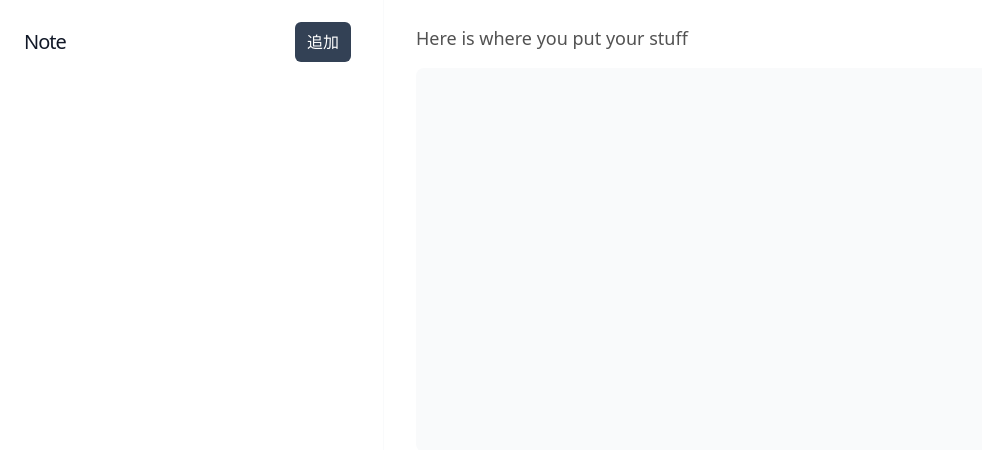
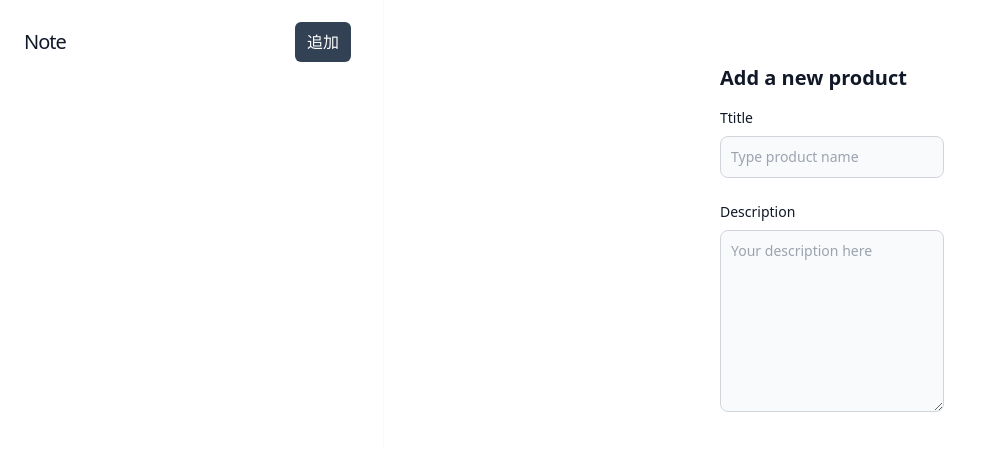
Before and after one commit to s-yoshiii/note-app-react-ts, a React (Vite) app: page / in a window 1280 px wide. Shown: the top 450 px of the page, without its empty margins (0-982 px from the left). Built offline with nearby package versions, Linux system fonts and the light colour scheme.

Commit message:
Mainコンポーネントを作成しよう

```diff
--- a/src/components/Main.tsx
+++ b/src/components/Main.tsx
@@ -2,21 +2,53 @@ import React from "react";
 
 const Main = () => {
   return (
-    <div className="flex flex-col flex-1 overflow-hidden">
-      <main className="relative flex-1 overflow-y-auto focus:outline-none">
-        <div className="py-6">
-          <div className="px-4 mx-auto max-w-7xl sm:px-6 md:px-8">
-            <h1 className="text-lg text-neutral-600">
-              Here is where you put your stuff
-            </h1>
-          </div>
-          <div className="px-4 mx-auto max-w-7xl sm:px-6 md:px-8">
-            <div className="py-4">
-              <div className="rounded-lg bg-gray-50 h-96"></div>
+    <div className="flex flex-col flex-1 w-fit overflow-hidden">
+      <div className="py-8 px-4 mx-auto lg:py-16">
+        <h2 className="mb-4 text-xl font-bold text-gray-900 dark:text-white">
+          Add a new product
+        </h2>
+        <form action="#">
+          <div className="grid gap-4 sm:grid-cols-2 sm:gap-6">
+            <div className="sm:col-span-2">
+              <label
+                htmlFor="title"
+                className="block mb-2 text-sm font-medium text-gray-900 dark:text-white"
+              >
+                Ttitle
+              </label>
+              <input
+                type="text"
+                name="name"
+                id="name"
+                className="bg-gray-50 border border-gray-300 text-gray-900 text-sm rounded-lg focus:ring-primary-600 focus:border-primary-600 block w-full p-2.5 dark:bg-gray-700 dark:border-gray-600 dark:placeholder-gray-400 dark:text-white dark:focus:ring-primary-500 dark:focus:border-primary-500"
+                placeholder="Type product name"
+                required
+              />
+            </div>
+
+            <div className="sm:col-span-2">
+              <label
+                htmlFor="description"
+                className="block mb-2 text-sm font-medium text-gray-900 dark:text-white"
+              >
+                Description
+              </label>
+              <textarea
+                id="description"
+                rows="8"
+                className="block p-2.5 w-full text-sm text-gray-900 bg-gray-50 rounded-lg border border-gray-300 focus:ring-primary-500 focus:border-primary-500 dark:bg-gray-700 dark:border-gray-600 dark:placeholder-gray-400 dark:text-white dark:focus:ring-primary-500 dark:focus:border-primary-500"
+                placeholder="Your description here"
+              ></textarea>
             </div>
           </div>
-        </div>
-      </main>
+          <button
+            type="submit"
+            className="inline-flex items-center px-5 py-2.5 mt-4 sm:mt-6 text-sm font-medium text-center text-white bg-primary-700 rounded-lg focus:ring-4 focus:ring-primary-200 dark:focus:ring-primary-900 hover:bg-primary-800"
+          >
+            Add product
+          </button>
+        </form>
+      </div>
     </div>
   );
 };
```
